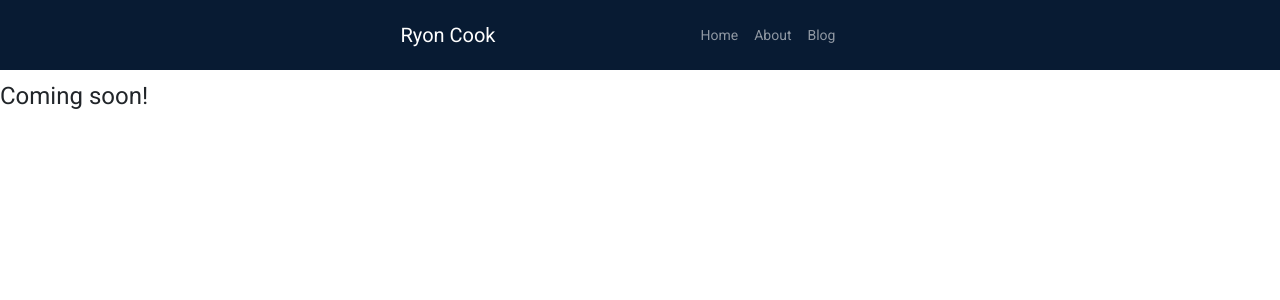
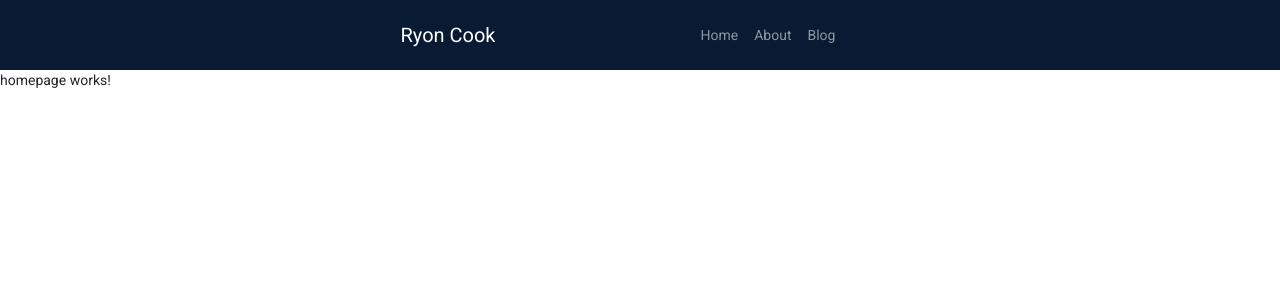
Before and after one commit to ryon137/ryoncook, an Angular app: page / in a window 1280 px wide. Shown: the top 300 px of the page. Built offline with nearby package versions, Linux system fonts and the light colour scheme.

Commit message:
navbar first version

```diff
--- a/src/app/app.component.html
+++ b/src/app/app.component.html
@@ -1,7 +1,2 @@
 <app-navbar></app-navbar>
-<html>
-<div class="test">
-    <h1>Coming soon!</h1>
-</div>
-
-</html>
+<app-homepage></app-homepage>
--- a/src/app/app.module.ts
+++ b/src/app/app.module.ts
@@ -7,11 +7,13 @@ import { NavbarComponent } from './navbar/navbar.component';
 import { BrowserAnimationsModule } from '@angular/platform-browser/animations';
 import { MatSliderModule } from '@angular/material/slider';
 import { MatToolbarModule } from '@angular/material/toolbar';
+import { HomepageComponent } from './homepage/homepage.component';
 
 @NgModule({
   declarations: [
     AppComponent,
-    NavbarComponent
+    NavbarComponent,
+    HomepageComponent
   ],
   imports: [
     BrowserModule,
--- /dev/null
+++ b/src/app/homepage/homepage.component.html
@@ -0,0 +1 @@
+<p>homepage works!</p>
--- /dev/null
+++ b/src/app/homepage/homepage.component.ts
@@ -0,0 +1,15 @@
+import { Component, OnInit } from '@angular/core';
+
+@Component({
+  selector: 'app-homepage',
+  templateUrl: './homepage.component.html',
+  styleUrls: ['./homepage.component.scss']
+})
+export class HomepageComponent implements OnInit {
+
+  constructor() { }
+
+  ngOnInit(): void {
+  }
+
+}
--- a/src/app/navbar/navbar.component.html
+++ b/src/app/navbar/navbar.component.html
@@ -1,4 +1,4 @@
-<nav class="navbar navbar-expand-lg navbar-dark fixed-top justify-content-center scrolling-navbar" style="background-color: #081B33">
+<nav class="navbar navbar-expand-lg navbar-dark sticky-top justify-content-center scrolling-navbar" style="background-color: #081B33">
     <a class="navbar-brand" href="#">Ryon Cook</a>
     <button class="navbar-toggler" type="button" data-toggle="collapse" data-target="#navbarSupportedContent"
         aria-controls="navbarSupportedContent" aria-expanded="false" aria-label="Toggle navigation">
@@ -10,10 +10,10 @@
             <li class="nav-item active">
                 <a class="nav-link" href="#">Home</a>
             </li>
-            <li class="nav-item">
+            <li class="nav-item active">
                 <a class="nav-link" href="#">About</a>
             </li>
-            <li class="nav-item">
+            <li class="nav-item active">
                 <a class="nav-link" href="#">Blog</a>
             </li>
         </ul>
```
Also changed, not shown: src/app/homepage/homepage.component.scss (added), src/app/navbar/navbar.component.ts (line endings or trailing spaces), 1 other file (tests, documents, lock files or other folders).
